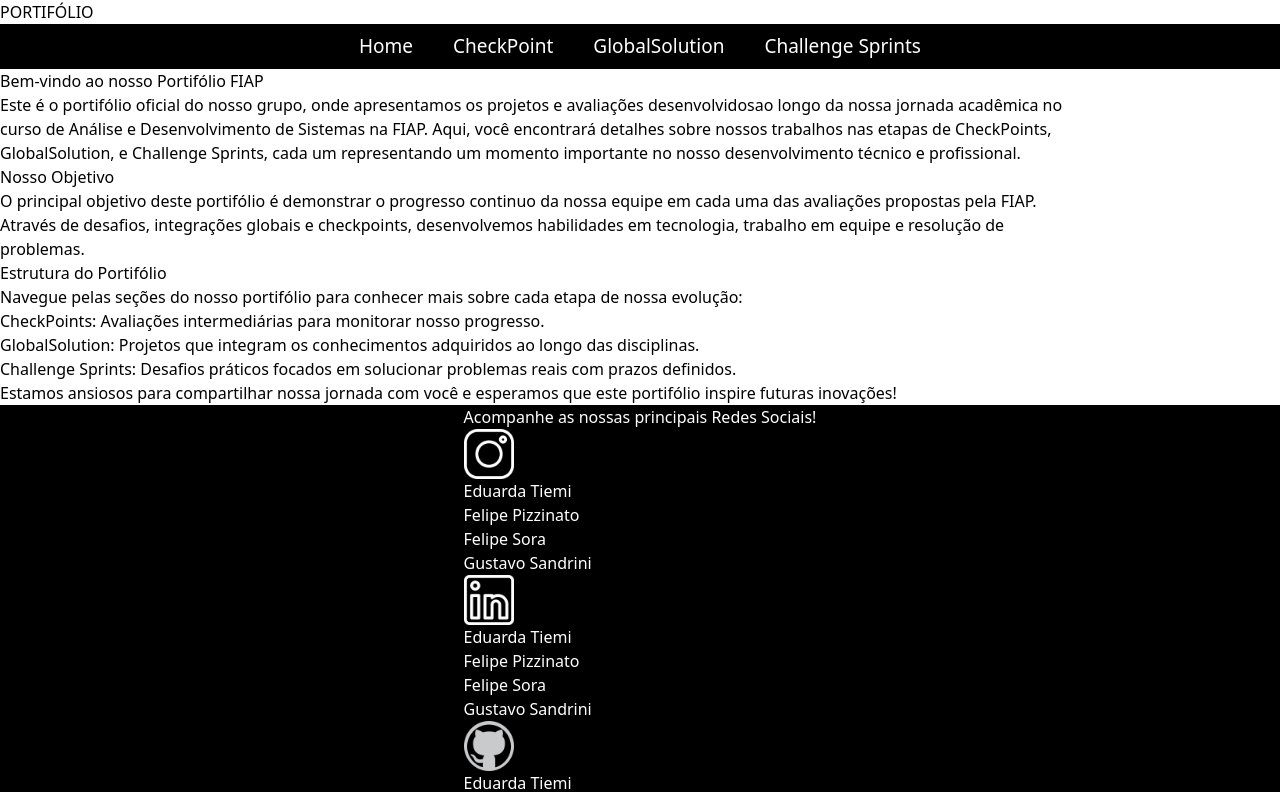
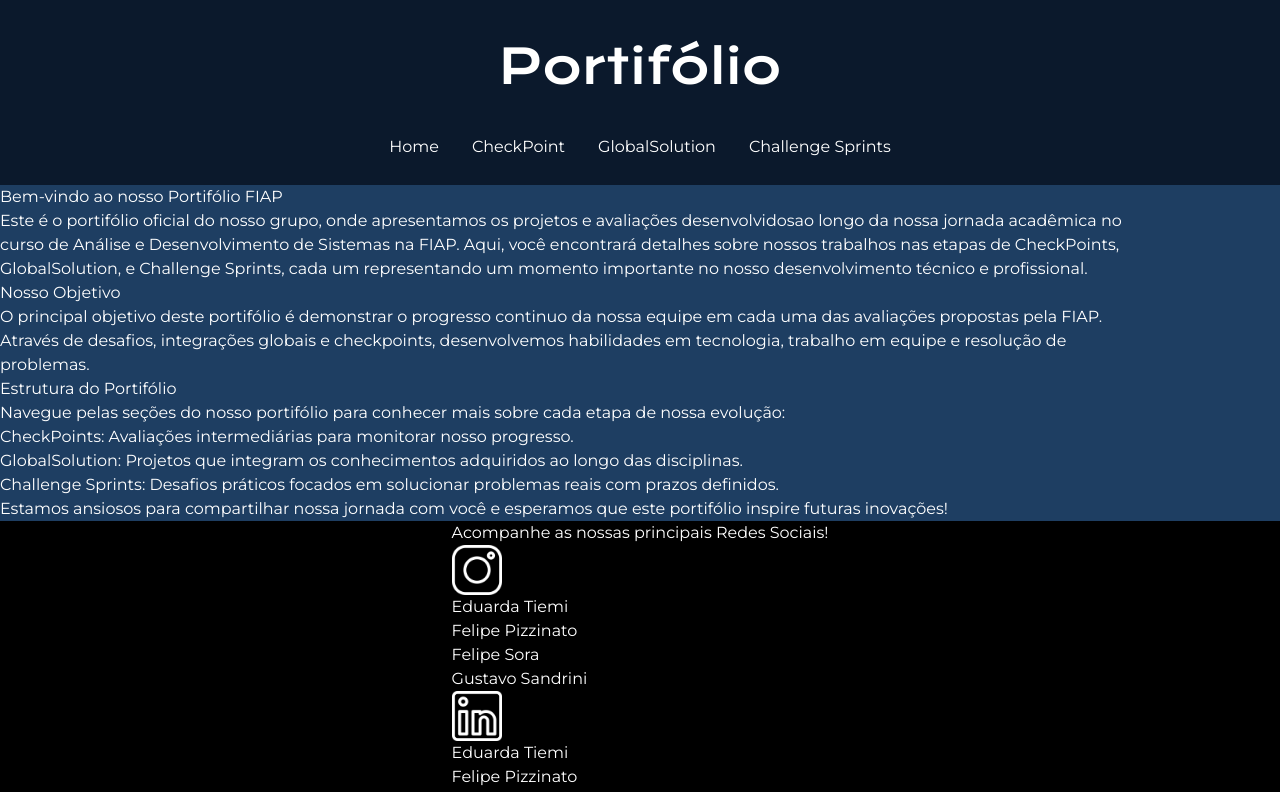
Before and after one commit to gusandrini/cp6-front, a Next.js app in the folder cp/: page / in a window 1280 px wide. Shown: the top 792 px of the page. Built offline with nearby package versions, Linux system fonts and the light colour scheme.

Commit message:
Estilizando Cabecalho

```diff
--- a/cp/src/app/globals.css
+++ b/cp/src/app/globals.css
@@ -1,36 +1,55 @@
+@import url('https://fonts.googleapis.com/css2?family=Krona+One&display=swap');
+@import url('https://fonts.googleapis.com/css2?family=Montserrat:ital,wght@0,100..900;1,100..900&display=swap');
+
 @tailwind base;
 @tailwind components;
 @tailwind utilities;
 
 
-/* ESTILIZAÇÃO DO CABELALHO */
-@layer base {
-  * {
-    @apply m-0 p-0 box-border no-underline font-sans;
-  }
+
+:root {
+  --cor-principal: #1E3E62;
+  --cor-secundario: #0B192C;
+
+  --fonte-principal: "Krona One", sans-serif;
+  --fonte-secundaria:"Montserrat", sans-serif;
 }
 
-@layer components {
-  /* Menu */
-  .menu {
-    @apply m-auto bg-white flex flex-col  bg-black;
+* {
+  @apply m-0 p-0;
 
-    nav ul li{
-      @apply px-5 py-2 text-[19px] text-white rounded-full transition duration-500;
+}
 
-    }
+body{
+  @apply bg-[var(--cor-principal)] text-white;
+  font-family: var(--fonte-secundaria);
+}
 
-    nav {
-      @apply flex items-center justify-evenly;
-    }
+/* ESTILIZAÇÃO DO CABELALHO */
 
-    nav ul li {
-      @apply inline-block;
-    }
+header{
+  @apply bg-[var(--cor-secundario)] text-center;
+}
+
+.titulo{
+  @apply text-[3rem] pt-[30px];
+  font-family: "Krona One", sans-serif;
+}
+
+/* ESTILIZAÇÃO DO MENU */
+.menu > nav > ul {
+  @apply flex justify-center gap-[33px] pt-[33px] pb-[26px];
+}
+
+.menu > nav > ul > li {
+  @apply list-none transition-transform duration-300 ease-in-out;
+}
+
+.menu > nav > ul > li:hover {
+  @apply scale-110;
+}
 
 
-  }
-}
 
 /* ESTILIZAÇÃO DA HOME PAGE */
 @layer components {
--- a/cp/src/app/layout.tsx
+++ b/cp/src/app/layout.tsx
@@ -1,7 +1,7 @@
 import type { Metadata } from "next";
 import Cabecalho from "@/components/Cabecalho/Cabecalho";
 import Rodape from "@/components/Rodape/Rodape";
-import "./globals.css"
+import "./globals.css";
 
 
 export const metadata: Metadata = {
--- a/cp/src/components/Cabecalho/Cabecalho.tsx
+++ b/cp/src/components/Cabecalho/Cabecalho.tsx
@@ -1,25 +1,15 @@
-import Image from 'next/image';
-import Link from 'next/link';
+import Menu from "../Menu/Menu";
+
 
 export default function Cabecalho() {
     return (
-        <div>
-            <header>
-                <div className="titulo">
-                    <h1>PORTIFÓLIO</h1>
-                </div>
-                <div className="menu">
-                    <nav>
-                        <ul>
-                            <li><Link href="/">Home</Link></li>
-                            <li><Link href="/cp">CheckPoint</Link></li>
-                            <li><Link href="/gs">GlobalSolution</Link></li>
-                            <li><Link href="/challenge">Challenge Sprints</Link></li>
-                        </ul>
-                    </nav>
-                </div>
-            </header>
-
-        </div>
+        <header>
+            <div className="titulo">
+                <h1>Portifólio</h1>
+            </div>
+            <div>
+                <Menu/>
+            </div>
+        </header>
     )
 }
--- /dev/null
+++ b/cp/src/components/Menu/Menu.tsx
@@ -0,0 +1,16 @@
+import Link from 'next/link';
+
+export default function Menu() {
+  return (
+    <div className="menu">
+        <nav>
+            <ul>
+                <li><Link href="/">Home</Link></li>
+                <li><Link href="/cp">CheckPoint</Link></li>
+                <li><Link href="/gs">GlobalSolution</Link></li>
+                <li><Link href="/challenge">Challenge Sprints</Link></li>
+            </ul>
+        </nav>
+    </div>
+  )
+}
```
